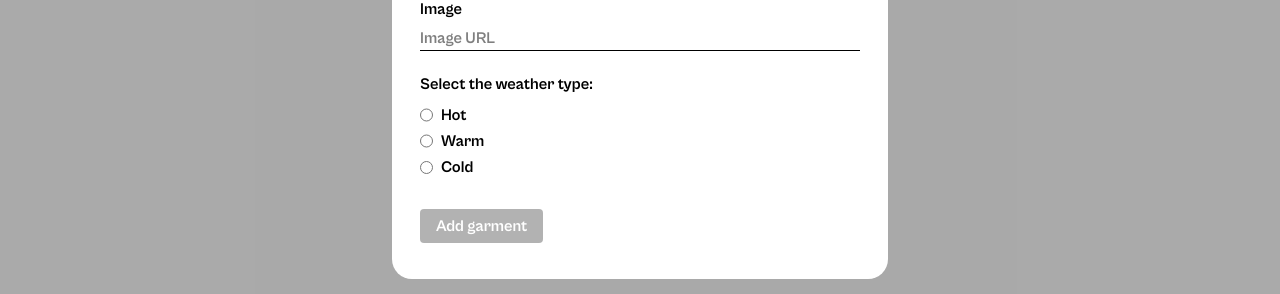
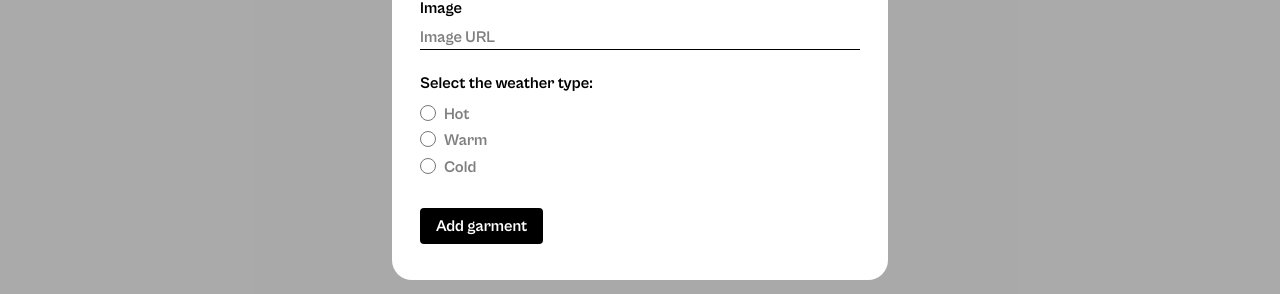
Before and after one commit to DShort13/se_project_react, a React (Vite) app: page / in a window 1280 px wide. Both pictures are taken after a click on the button "+ Add clothes". Shown: the part 338-632 px from the top of the page. Built offline with nearby package versions, Linux system fonts and the light colour scheme; no server answers.

Commit message:
style: style radio buttons in form modal

```diff
--- a/src/components/App/App.jsx
+++ b/src/components/App/App.jsx
@@ -53,6 +53,7 @@ function App() {
           buttonText="Add garment"
           activeModal={activeModal}
           onClose={closeActiveModal}
+          novalidate
         >
           <label htmlFor="name" className="modal__label">
             Name{" "}
@@ -61,6 +62,7 @@ function App() {
               type="text"
               className="modal__input"
               placeholder="Name"
+              required
             />
           </label>
           <label htmlFor="imageUrl" className="modal__label">
@@ -70,30 +72,49 @@ function App() {
               type="text"
               className="modal__input"
               placeholder="Image URL"
+              required
             />
           </label>
-          <fieldset className="modal__radio-buttons">
+          <fieldset className="modal__radio-buttons" required>
             <legend className="modal__legend">Select the weather type:</legend>
             <label
               htmlFor="hot"
               className="modal__label modal__label_type_radio"
             >
-              <input id="hot" type="radio" className="modal__radio" />
-              Hot
+              <input
+                id="hot"
+                type="radio"
+                className="modal__input_type_radio"
+                name="weatherType"
+                value="hot"
+              />
+              <span>Hot</span>
             </label>
             <label
               htmlFor="warm"
               className="modal__label modal__label_type_radio"
             >
-              <input id="warm" type="radio" className="modal__radio" />
-              Warm
+              <input
+                id="warm"
+                type="radio"
+                className="modal__input_type_radio"
+                name="weatherType"
+                value="warm"
+              />
+              <span>Warm</span>
             </label>
             <label
               htmlFor="cold"
               className="modal__label modal__label_type_radio"
             >
-              <input id="cold" type="radio" className="modal__radio" />
-              Cold
+              <input
+                id="cold"
+                type="radio"
+                className="modal__input_type_radio"
+                name="weatherType"
+                value="cold"
+              />
+              <span>Cold</span>
             </label>
           </fieldset>
         </ModalWithForm>
--- a/src/components/ModalWithForm/ModalWithForm.css
+++ b/src/components/ModalWithForm/ModalWithForm.css
@@ -59,6 +59,7 @@
   padding: 0;
   flex-direction: row;
   gap: 8px;
+  color: #00000080;
 }
 
 .modal__input {
@@ -67,10 +68,20 @@
   padding: 8px 0 0;
   border: none;
   border-bottom: 1px solid;
+  outline: none;
 }
 
 .modal__input::placeholder {
   color: #00000080;
+}
+
+.modal__input_type_radio {
+  width: 16px;
+  height: 16px;
+}
+
+.modal__input_type_radio:checked ~ span {
+  color: #000;
 }
 
 .modal__radio-buttons {
@@ -80,6 +91,7 @@
   display: flex;
   flex-direction: column;
   row-gap: 8px;
+  accent-color: #000;
 }
 
 .modal__legend {
@@ -91,6 +103,11 @@
   padding: 8px 16px;
   border: none;
   border-radius: 4px;
-  background-color: #0000004d;
+  background-color: #000;
   color: #fff;
+  line-height: 20px;
 }
+
+.modal__submit:hover {
+  background-color: #00000099;
+}
```
